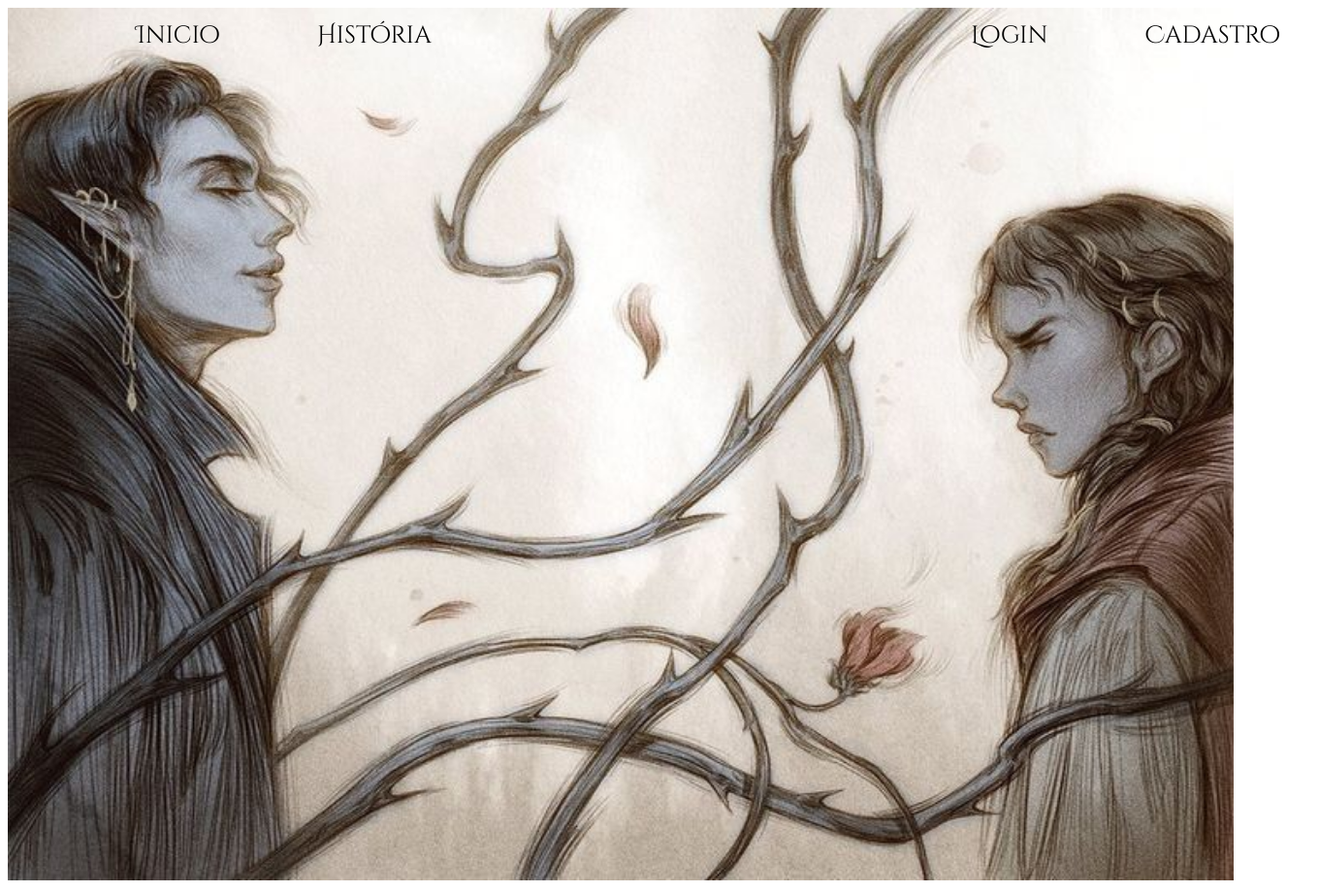
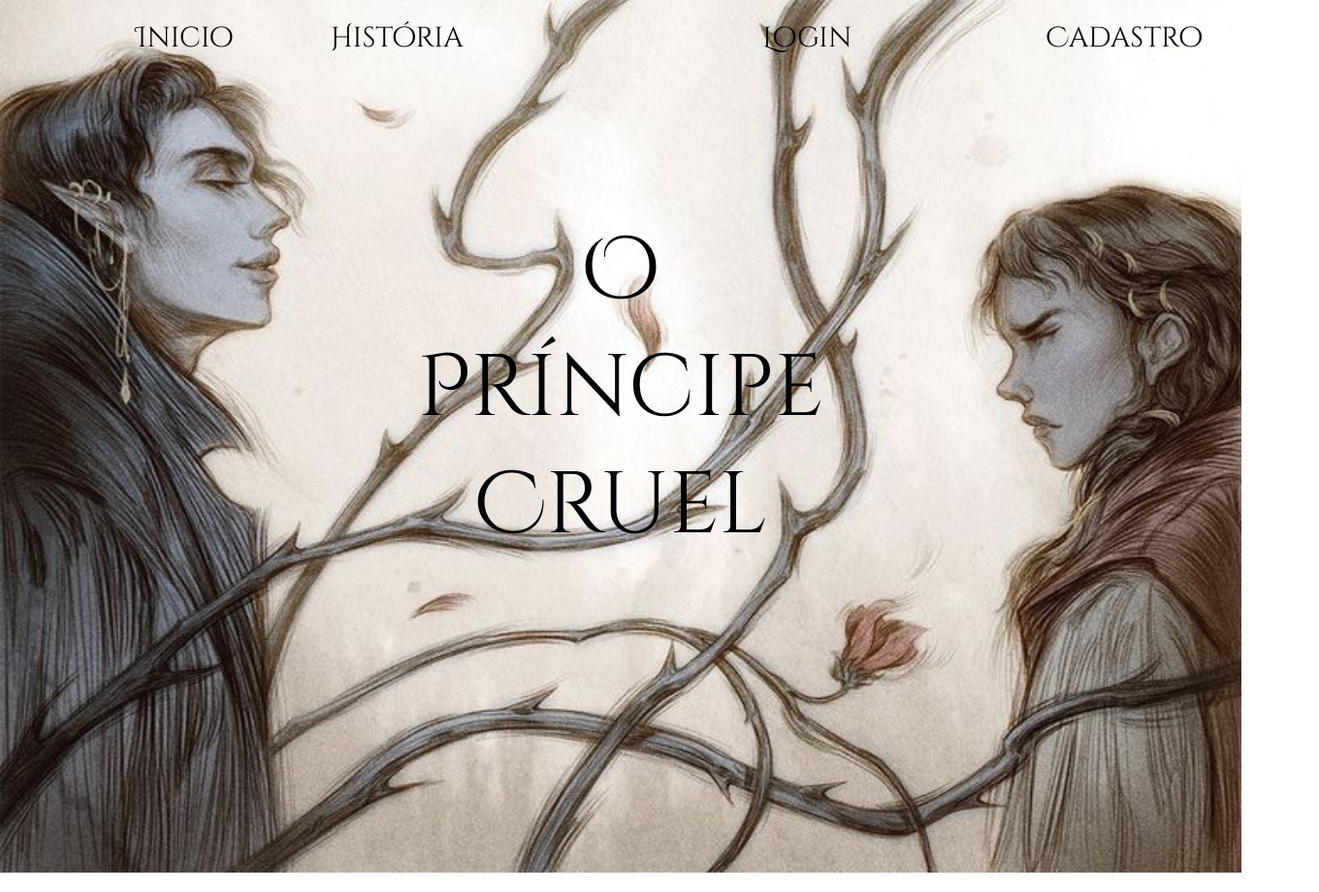
Before and after one commit to rafaelcarvalhosptech/Site-Individual----Pr-ncipe-Cruel, a plain HTML site: page site-principe-cruel/index.html in a window 1280 px wide. Shown: the whole page at 97% size, 1360 px wide, since content can reach past the window. Drawn offline with Linux system fonts and the light colour scheme.

Commit message:
Arrumando página principal

```diff
--- a/site-principe-cruel/css/estilo.css
+++ b/site-principe-cruel/css/estilo.css
@@ -1,3 +1,14 @@
+* {
+  margin: 0;
+  padding: 0;
+  box-sizing: border-box;
+}
+
+body {
+  margin: 0;
+  padding: 0;
+}
+
 nav {
   position: absolute;
   top: 0;
@@ -7,7 +18,6 @@ nav {
   background: transparent;
   z-index: 9999;
 }
-
 
 .nav-container {
   display: flex;
@@ -23,23 +33,32 @@ nav {
   gap: 100px;
 }
 
-
 .nav-right {
   display: flex;
-  gap: 100px;
+  gap: 200px;
 }
-
 
 nav a {
   color: black;
   text-decoration: none;
   font-family: 'Cinzel Decorative';
-  font-size: 25px;
+  font-size: 29px;
+  font-weight:500;
 }
 
-img{
+.texto-principeCruel{
+      position: absolute;
+    top: 50%;
+    left: 50%;
+    transform: translate(-50%, -50%);
+    color: black;
+    font-size: 90px;
+    font-family: 'Cinzel Decorative';
+    text-align: center;
+}
+
+img {
+  display: block;
   width: 100%;
-    height: 900px;
-    position: relative;
-    z-index: 1;
+  height: 900px;
 }
--- a/site-principe-cruel/index.html
+++ b/site-principe-cruel/index.html
@@ -10,7 +10,8 @@
     <link href="https://fonts.googleapis.com/css2?family=Cinzel+Decorative:wght@400;700;900&family=Cinzel:wght@400..900&display=swap" rel="stylesheet">
 </head>
 <body>
-    <nav>
+
+<nav>
   <div class="nav-container">
 
     <div class="nav-left">
@@ -26,8 +27,18 @@
   </div>
 </nav>
 
-    <header>
-        <img src="./foto pagina inicial.jpg" >
-    </header>
+<header>
+    <img src="./foto pagina inicial.jpg" alt="">
+    <div class="texto-principeCruel">
+      O<br>Príncipe<br>Cruel
+    </div>
+</header>
+
+<section>
+  <div>
+
+  </div>
+</section>
+
 </body>
 </html>
```
Also changed, not shown: site-principe-cruel/logo.png (added).
